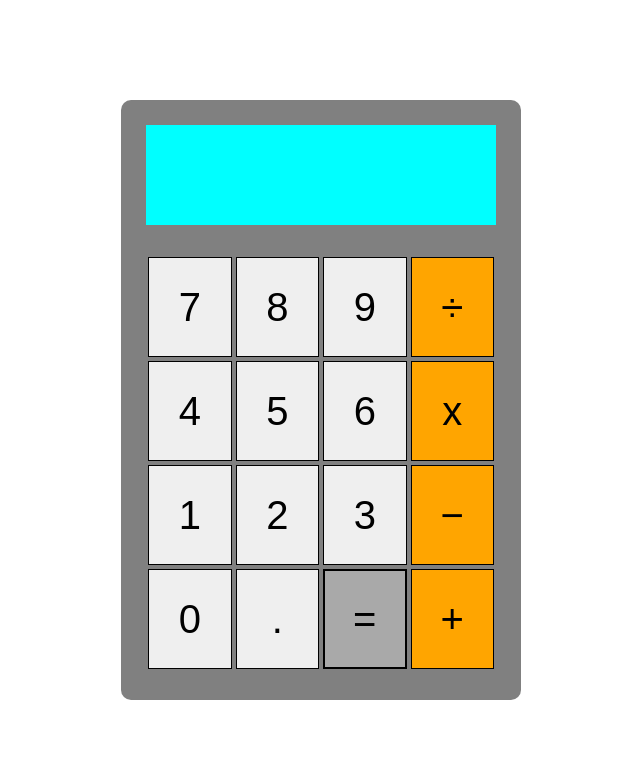
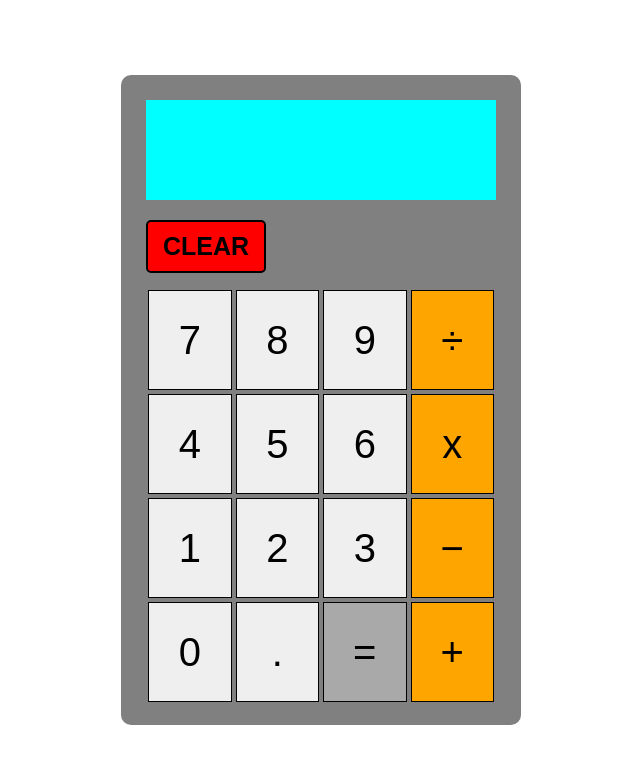
Before and after one commit to mahumsajid/calculator, a plain HTML site: page index.html in a window 1280 px wide. Shown: the whole page, without its empty margins (319-959 px from the left). Drawn offline with Linux system fonts and the light colour scheme.

Commit message:
Add clear button to calculator and style it

```diff
--- a/index.html
+++ b/index.html
@@ -9,6 +9,7 @@
     <body>
         <div class="calculator">
             <div class="display"></div>
+            <button class="clear">CLEAR</button>
             <div class="calc-btns">
                     <button class="digit">7</button>
                     <button class="digit">8</button>
--- a/style.css
+++ b/style.css
@@ -14,15 +14,16 @@ body {
 
 .calculator {
     width: 400px;
-    height: 600px;
+    height: 650px;
     padding: 10px;
     background-color: grey;
     border-radius: 10px;
+    text-align: left;
 }
 
 .display {
     margin: 15px;
-    margin-bottom: 30px;
+    margin-bottom: 20px;
     width: 350px;
     height: 100px;
     background-color: aqua;
@@ -33,7 +34,8 @@ body {
     display: flex;
     flex-wrap: wrap;
 }
-button {
+
+.calc-btns > button {
     height: 100px;
     width: 75px;
     margin: 2px;
@@ -50,3 +52,14 @@ button {
     background-color: darkgrey;
     border: black 2px solid;
 }
+
+.clear {
+    padding: 10px;
+    margin: 0px 15px;
+    background-color: red;
+    border: black 2px solid;
+    width: 120px;
+    font-size: 25px;
+    font-weight: bold;
+    border-radius: 5px;
+}
```
